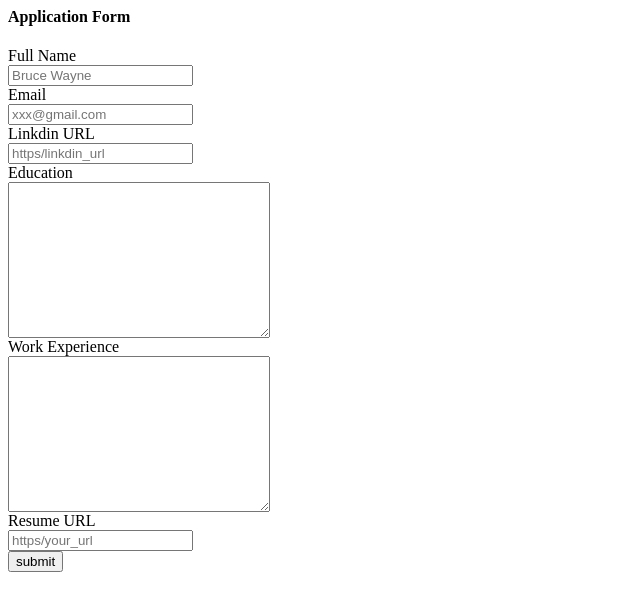
After one commit to kobiop/Apartments-WebApp-2, a Flask app: template templates/application_from.html in a window 1280 px wide. The commit adds this page. Shown: the top 611 px of the page, without its empty margins (0-640 px from the left). Run offline with Flask 3, Linux system fonts and the light colour scheme; the template is opened without the code that fills it, so the values that code supplies are empty.

Commit message:
store submitted applications and show acknowledgement

```diff
--- a/app.py
+++ b/app.py
@@ -1,6 +1,6 @@
-from flask import Flask, jsonify, render_template
+from flask import Flask, jsonify, render_template, request
 
-from database import load_job_from_db, load_jobs_from_db
+from database import load_job_from_db, load_jobs_from_db, add_application_to_db
 
 app = Flask(__name__)
 
@@ -11,8 +11,18 @@ def hello_world():
   return render_template('home.html', jobs=jobs)
 
 
+@app.route("/job/<id>/apply", methods=['post'])
+def apply_to_job(id):
+  job = load_job_from_db(id)
+  data = request.form
+  add_application_to_db(id, data)
+  return render_template('application_submitted.html',
+                         application=data,
+                         job=job)
+
+
 @app.route("/api/jobs")
-def list_jobs():
+def list_jobs(id):
   jobs = load_jobs_from_db()
   return jsonify(jobs)
 
@@ -21,7 +31,7 @@ def list_jobs():
 def show_job(id):
   job = load_job_from_db(id)
   if not job:
-    return "Not Found",404
+    return "Not Found", 404
   else:
     return render_template('jobpage.html', job=job)
 
--- /dev/null
+++ b/templates/application_from.html
@@ -0,0 +1,31 @@
+<h4>Application Form</h4>
+<form action="/job/{{job['id']}}/apply" method="post">
+    <div clas="mb-2">
+        <label for="">Full Name</label><br>
+        <input type="text" name="full_name" id="" placeholder="Bruce Wayne">
+    </div>
+
+    <div clas="mb-2">
+        <label for="">Email</label><br>
+        <input type="text" name="email" id="" placeholder="xxx@gmail.com">
+    </div>
+
+    <div clas="mb-2">
+        <label for="">Linkdin URL</label><br>
+        <input type="text" name="linkedin_url" id="" placeholder="https/linkdin_url">
+    </div>
+    <div clas="mb-2">
+        <label for="">Education</label><br>
+        <textarea name="education" id="" cols="30" rows="10"></textarea>
+    </div>
+    <div clas="mb-2">
+        <label for="">Work Experience</label><br>
+        <textarea name="work_experience" id="" cols="30" rows="10"></textarea>
+    </div>
+    <div clas="mb-2">
+        <label for="">Resume URL</label><br>
+        <input type="text" name="resume" id="" placeholder="https/your_url">
+    </div>
+    <input type="submit" value="submit">
+
+</form>
--- a/templates/jobpage.html
+++ b/templates/jobpage.html
@@ -30,7 +30,9 @@
         </ol>
         <h4>Salary</h4>
         <p>{{job.currency}}{{job.salary}}</p>
+        {%include 'application_from.html'%}
         {%include 'footer.html'%}
+
     </div>
 </body>
 
```
Also changed, not shown: database.py (+14 -0 lines), templates/application_submitted.html (added, +43 -0 lines).
